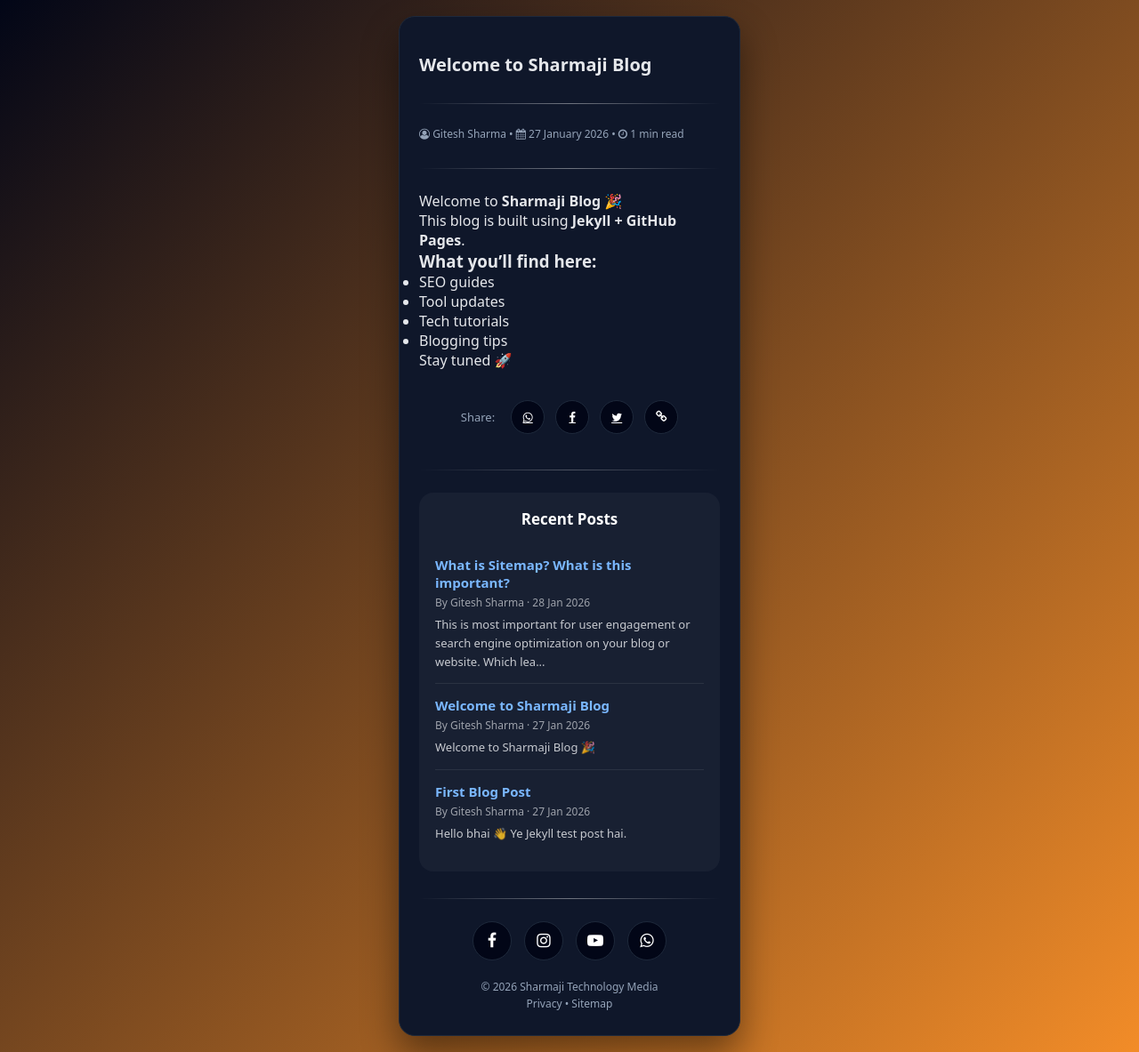
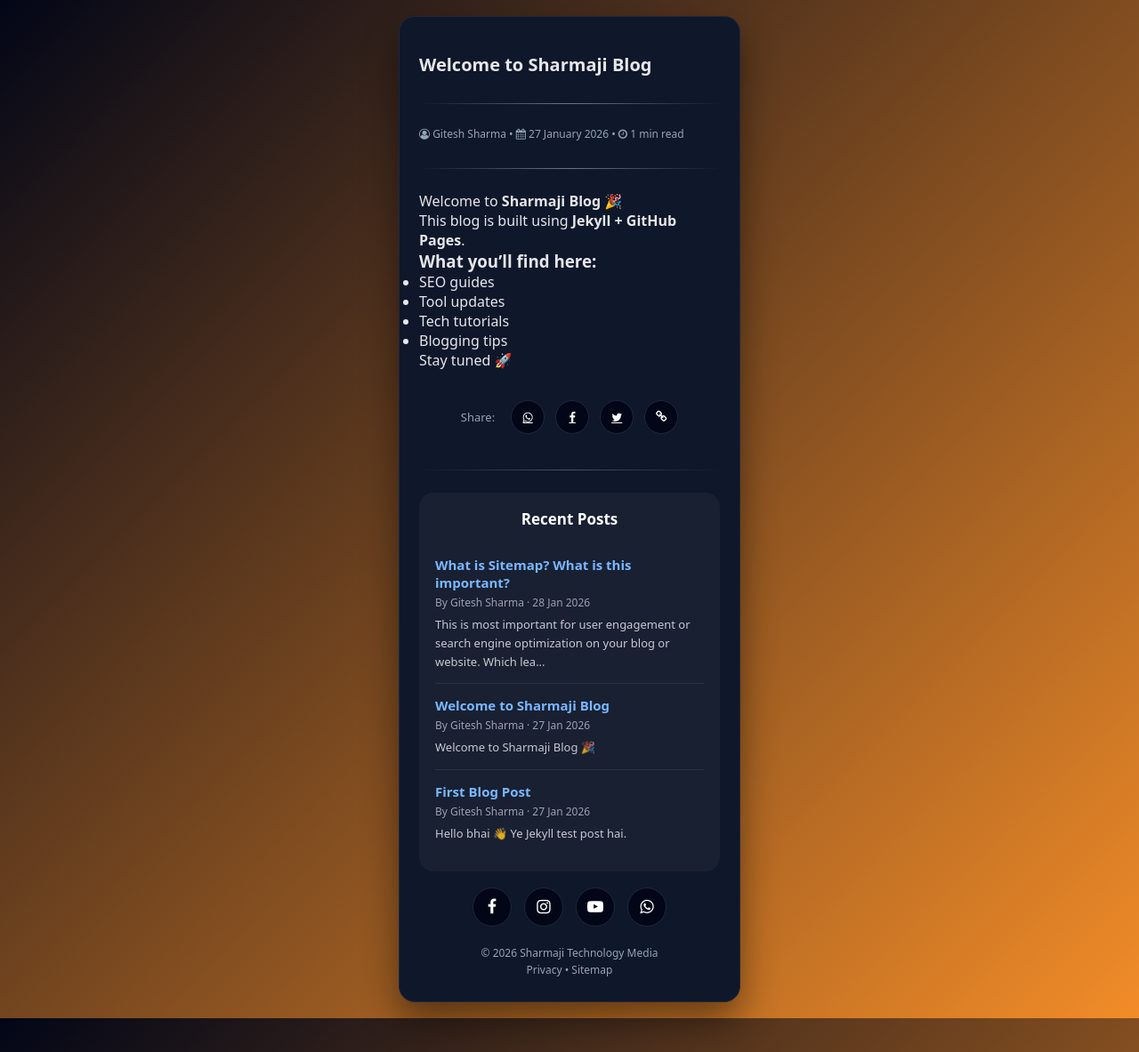
Before and after one commit to gitesh-sharma/blog, a Jekyll site: the page built from _posts/2026-01-27-welcome-to-sharmaji-blog.md, in a window 1280 px wide. Shown: the whole page at 89% size. Built offline with Jekyll 4.4.1, drawn with Linux system fonts in a browser that asks for light colours.

Commit message:
Update footer.html

```diff
--- a/_includes/footer.html
+++ b/_includes/footer.html
@@ -1,4 +1,4 @@
-<hr class="post-divider">
+<!--<hr class="post-divider">
 <!-- SOCIAL -->
     <div class="social-icons">
       <a href="https://www.facebook.com/gitesh.g.sharma" class="facebook"><i class="fa fa-facebook"></i></a>
```
